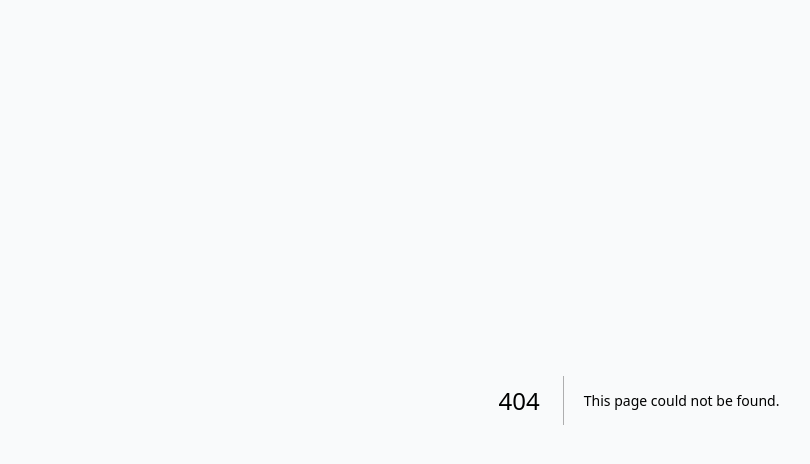
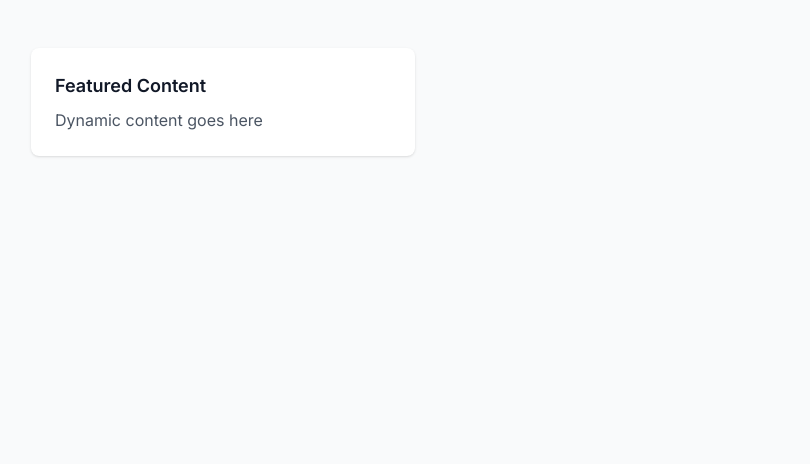
Before and after one commit to abhinav118/onboarding-portal-1755634912574, a Next.js app: page /resources in a window 1280 px wide. Before the commit this address had no page. Shown: the top 464 px of the page, without its empty margins (1-811 px from the left). Built offline with nearby package versions, Linux system fonts and the light colour scheme.

Commit message:
Add app/resources/page.tsx

```diff
--- /dev/null
+++ b/app/resources/page.tsx
@@ -0,0 +1,17 @@
+import { siteData, navigation } from '@/lib/data'
+
+export default function ResourcesPage() {
+  return (
+    <div className="min-h-screen">
+      <div className="container py-12">
+          <div className="grid grid-cols-1 md:grid-cols-2 lg:grid-cols-3 gap-8">
+            {/* Grid content will be populated from data */}
+            <div className="card p-6">
+              <h3 className="text-lg font-semibold mb-2">Featured Content</h3>
+              <p className="text-gray-600">Dynamic content goes here</p>
+            </div>
+          </div>
+        </div>
+    </div>
+  )
+}
```
